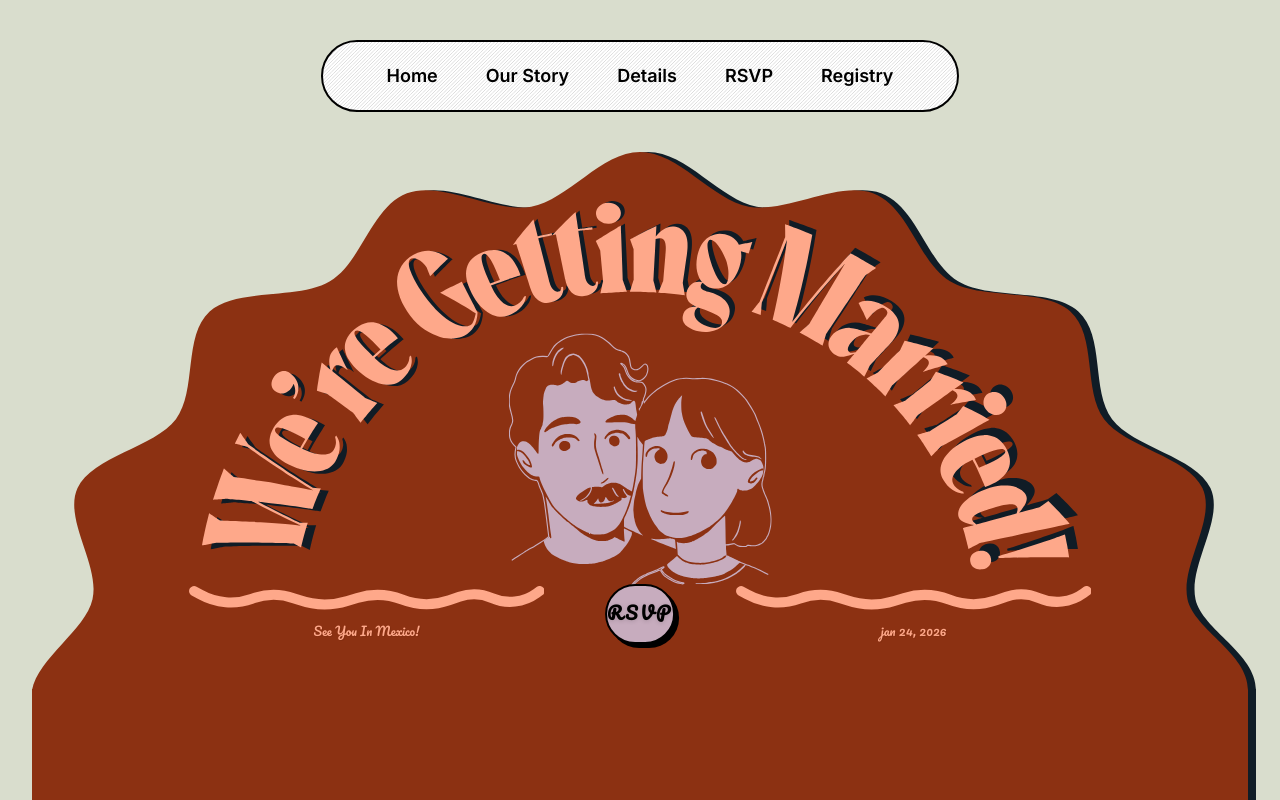
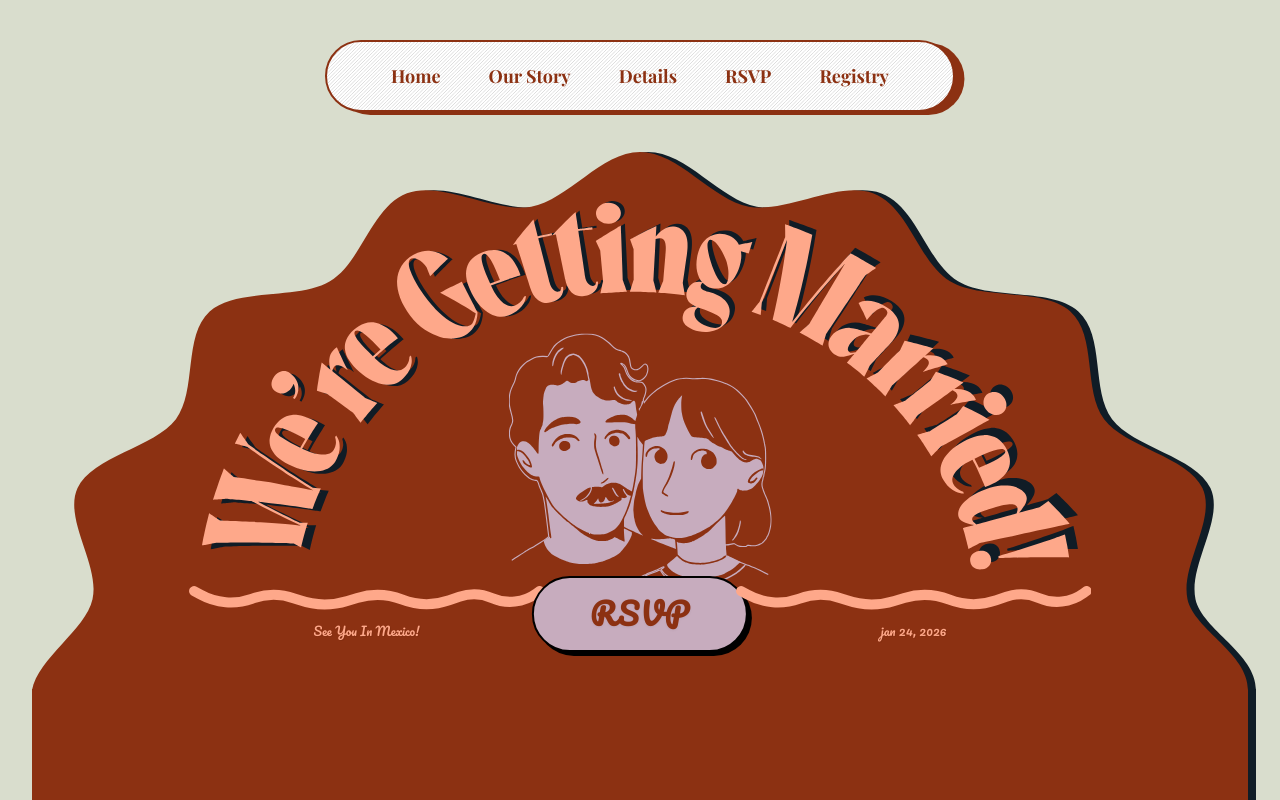
Before and after one commit to rcisneros138/wedding-v2, a Next.js app: page / in a window 1280 px wide. Shown: the top 800 px of the page. Built offline with nearby package versions, Linux system fonts and the light colour scheme.

Commit message:
removing tailwind ts file

```diff
--- a/app/components/Hero.tsx
+++ b/app/components/Hero.tsx
@@ -1,13 +1,10 @@
 import Image from 'next/image'
-import Navigation from './Navigation'
 import ShadowButton from './ShadowButton'
 import WavyLine from './WavyLine'
-import config from '@/tailwind.config'
 
 export default function Hero() {
   return (
     <>
-      <Navigation />
 
       <section className='bg-surface relative flex w-full flex-col items-center justify-start'>
         {/* Hero Arc positioned at bottom */}
@@ -125,8 +122,8 @@ export default function Hero() {
                       </p>
                     </div>
 
-                    {/* RSVP Button - Absolutely centered */}
-                    <div className='absolute top-1/2 left-1/2 -translate-x-1/2 -translate-y-1/2'>
+                    {/* RSVP Button - Centered */}
+                    <div className='absolute left-1/2 top-1/2 -translate-x-1/2 -translate-y-1/2'>
                       <ShadowButton
                         text='RSVP'
                         ariaLabel='RSVP for the wedding'
--- a/app/components/Navigation.tsx
+++ b/app/components/Navigation.tsx
@@ -16,40 +16,39 @@ export default function Navigation() {
           {/* Main nav container */}
           <div className="relative bg-white rounded-[50px] px-16 py-5 border-2 border-primary">
             {/* Diagonal line texture overlay */}
-            <div className="absolute inset-0 rounded-[50px] overflow-hidden opacity-30 pointer-events-none">
             <div
-                className="absolute inset-0 bg-repeat"
+              className="absolute inset-0 rounded-[50px] overflow-hidden opacity-30 pointer-events-none"
               style={{
                 backgroundImage: `url('/images/figma-assets/diagonal-lines.png')`,
                 backgroundSize: '7px 7px',
+                backgroundRepeat: 'repeat'
               }}
             />
-            </div>
 
             {/* Navigation links */}
-            <ul className="relative flex items-center gap-12 text-primary font-semibold text-lg">
+            <ul className="relative flex items-center gap-12 text-primary font-display font-semibold text-lg list-none m-0 p-0">
               <li>
-                <a href="#home" className="hover:text-primary-dark transition-colors">
+                <a href="#home" className="text-primary no-underline hover:text-primary-dark transition-colors">
                   Home
                 </a>
               </li>
               <li>
-                <a href="#our-story" className="hover:text-primary-dark transition-colors">
+                <a href="#our-story" className="text-primary no-underline hover:text-primary-dark transition-colors">
                   Our Story
                 </a>
               </li>
               <li>
-                <a href="#details" className="hover:text-primary-dark transition-colors">
+                <a href="#details" className="text-primary no-underline hover:text-primary-dark transition-colors">
                   Details
                 </a>
               </li>
               <li>
-                <a href="#rsvp" className="hover:text-primary-dark transition-colors">
+                <a href="#rsvp" className="text-primary no-underline hover:text-primary-dark transition-colors">
                   RSVP
                 </a>
               </li>
               <li>
-                <a href="#registry" className="hover:text-primary-dark transition-colors">
+                <a href="#registry" className="text-primary no-underline hover:text-primary-dark transition-colors">
                   Registry
                 </a>
               </li>
@@ -68,20 +67,19 @@ export default function Navigation() {
           {/* Main nav container */}
           <div className="relative bg-white rounded-[50px] px-6 py-4 border-2 border-primary">
             {/* Diagonal line texture overlay */}
-            <div className="absolute inset-0 rounded-[50px] overflow-hidden opacity-30 pointer-events-none">
             <div
-                className="absolute inset-0 bg-repeat"
+              className="absolute inset-0 rounded-[50px] overflow-hidden opacity-30 pointer-events-none"
               style={{
                 backgroundImage: `url('/images/figma-assets/diagonal-lines.png')`,
                 backgroundSize: '7px 7px',
+                backgroundRepeat: 'repeat'
               }}
             />
-            </div>
 
             {/* Nav content */}
             <div className="relative flex items-center justify-between">
               {/* Logo/Title */}
-              <h1 className="text-2xl font-display text-primary">A & R</h1>
+              <h1 className="text-2xl font-display text-primary m-0">A & R</h1>
 
               {/* Hamburger Menu Button */}
               <button
@@ -111,7 +109,7 @@ export default function Navigation() {
 
         {/* Mobile Menu Overlay */}
         {isMenuOpen && (
-          <div className="fixed inset-0 bg-background z-40 flex flex-col pt-24">
+          <div className="fixed inset-0 bg-surface z-40 flex flex-col pt-24">
             {/* Menu container with shadow effect */}
             <div className="mx-6">
               <div className="relative">
@@ -120,12 +118,12 @@ export default function Navigation() {
 
                 {/* Menu background */}
                 <div className="relative bg-white rounded-[30px] px-8 py-10 border-2 border-primary">
-                  <ul className="space-y-6 text-primary text-xl font-medium">
+                  <ul className="space-y-6 text-primary text-xl font-medium font-display list-none m-0 p-0">
                     <li>
                       <a
                         href="#home"
                         onClick={() => setIsMenuOpen(false)}
-                        className="block py-2 hover:text-primary-dark transition-colors"
+                        className="block py-2 text-primary no-underline hover:text-primary-dark transition-colors"
                       >
                         Home
                       </a>
@@ -134,7 +132,7 @@ export default function Navigation() {
                       <a
                         href="#our-story"
                         onClick={() => setIsMenuOpen(false)}
-                        className="block py-2 hover:text-primary-dark transition-colors"
+                        className="block py-2 text-primary no-underline hover:text-primary-dark transition-colors"
                       >
                         Our Story
                       </a>
@@ -143,7 +141,7 @@ export default function Navigation() {
                       <a
                         href="#details"
                         onClick={() => setIsMenuOpen(false)}
-                        className="block py-2 hover:text-primary-dark transition-colors"
+                        className="block py-2 text-primary no-underline hover:text-primary-dark transition-colors"
                       >
                         Details
                       </a>
@@ -152,7 +150,7 @@ export default function Navigation() {
                       <a
                         href="#rsvp"
                         onClick={() => setIsMenuOpen(false)}
-                        className="block py-2 hover:text-primary-dark transition-colors"
+                        className="block py-2 text-primary no-underline hover:text-primary-dark transition-colors"
                       >
                         RSVP
                       </a>
@@ -161,7 +159,7 @@ export default function Navigation() {
                       <a
                         href="#registry"
                         onClick={() => setIsMenuOpen(false)}
-                        className="block py-2 hover:text-primary-dark transition-colors"
+                        className="block py-2 text-primary no-underline hover:text-primary-dark transition-colors"
                       >
                         Registry
                       </a>
--- a/app/components/ShadowButton.tsx
+++ b/app/components/ShadowButton.tsx
@@ -25,14 +25,14 @@ export default function ShadowButton({
   ariaLabel,
   useRelativeSize = false,
 }: ShadowButtonProps) {
-  // Debug: Log the classes being applied
+  // Use Tailwind responsive utilities for sizing
   const divClasses = useRelativeSize
-    ? 'relative flex h-[36px] w-[100%] items-center justify-center overflow-hidden rounded-full border-2 transition-all duration-200 sm:h-[40px] sm:w-[35%] md:h-[50px] md:w-[55%] lg:h-[60px] lg:w-[100%]'
+    ? 'relative flex items-center justify-center overflow-hidden rounded-full border-2 transition-all duration-200 px-6 py-2.5 sm:px-10 sm:py-3.5 md:px-12 md:py-4 lg:px-14 lg:py-4.5'
     : 'relative flex h-[50px] w-[200px] items-center justify-center overflow-hidden rounded-full border-2 transition-all duration-200 md:h-[60px] md:w-[240px] lg:h-[70px] lg:w-[280px]'
 
   return (
     <button
-      className={`group focus:ring-primary mx-auto flex-shrink-0 border-none bg-transparent transition-all duration-300 hover:scale-105 focus:ring-2 focus:ring-offset-2 focus:outline-none active:scale-95 ${className}`}
+      className={`group focus:ring-primary mx-auto flex-shrink-0 border-none bg-transparent transition-all duration-300 hover:scale-105 focus:ring-2 focus:ring-offset-2 focus:outline-hidden active:scale-95 ${className}`}
       onClick={onClick}
       aria-label={ariaLabel || text}
     >
@@ -63,8 +63,8 @@ export default function ShadowButton({
         <span
           className={
             useRelativeSize
-              ? `font-pacifico ${textColor} ${textColorHover} relative text-[0.8em] font-bold tracking-[0.1em] drop-shadow-sm transition-colors duration-300 sm:text-[0.9em] sm:tracking-[0.15em] md:text-[1em] lg:text-[1.1em]`
-              : `font-pacifico ${textColor} ${textColorHover} relative text-[20px] font-bold tracking-[0.15em] drop-shadow-sm transition-colors duration-300 md:text-[24px] md:tracking-[0.2em] lg:text-[28px]`
+              ? `font-pacifico ${textColor} ${textColorHover} relative text-lg font-bold tracking-wider drop-shadow-xs transition-colors duration-300 sm:text-xl md:text-2xl lg:text-3xl`
+              : `font-pacifico ${textColor} ${textColorHover} relative text-[20px] font-bold tracking-[0.15em] drop-shadow-xs transition-colors duration-300 md:text-[24px] md:tracking-[0.2em] lg:text-[28px]`
           }
         >
           {text}
--- a/app/globals.css
+++ b/app/globals.css
@@ -1,4 +1,55 @@
 @import 'tailwindcss';
+
+/* Tailwind CSS v4 Theme Configuration */
+@theme {
+  /* Breakpoints - Must be defined for responsive utilities to work */
+  --breakpoint-sm: 640px;
+  --breakpoint-md: 768px;
+  --breakpoint-lg: 1024px;
+  --breakpoint-xl: 1280px;
+  --breakpoint-2xl: 1536px;
+
+  /* Font Family */
+  --font-family-pacifico: var(--font-pacifico), cursive;
+  --font-family-display: var(--font-playfair), serif;
+
+  /* Colors - Wedding Theme */
+  --color-surface: #d9ddcd;
+  --color-primary: #8c3112;
+  --color-primary-dark: #70270e;
+  --color-accent: #fea88a;
+  --color-purple: #c7acbe;
+  --color-purple-light: #d4b8c9;
+  --color-shadow: #101c26;
+  --color-peach: #fea88a;
+  --color-dark: #101c26;
+  --color-white: #ffffff;
+  --color-black: #000000;
+
+  /* Box Shadows */
+  --shadow-offset-primary: 5px 5px 0px 0px var(--color-primary);
+  --shadow-offset-primary-sm: 3px 3px 0px 0px var(--color-primary);
+  --shadow-offset-shadow: 5px 5px 0px 0px var(--color-shadow);
+  --shadow-offset-shadow-sm: 3px 3px 0px 0px var(--color-shadow);
+  --shadow-offset-black: 8px 8px 0px 0px rgba(0, 0, 0, 1);
+  --shadow-offset-black-sm: 6px 6px 0px 0px rgba(0, 0, 0, 1);
+
+  /* Drop Shadows */
+  --drop-shadow-offset: 5px 5px 0px var(--color-shadow);
+  --drop-shadow-offset-sm: 3px 3px 0px var(--color-shadow);
+  --drop-shadow-offset-black: 5px 5px 0px rgba(0, 0, 0, 1);
+  --drop-shadow-offset-black-sm: 3px 3px 0px rgba(0, 0, 0, 1);
+
+  /* Responsive Padding Values */
+  --padding-button-y: 0.75rem;
+  --padding-button-x: 2rem;
+
+  /* Button Shadow Sizes */
+  --shadow-button: 8px 8px 0px 0px rgba(0, 0, 0, 1);
+  --shadow-button-hover: 6px 6px 0px 0px rgba(0, 0, 0, 1);
+  --shadow-button-sm: 4px 4px 0px 0px rgba(0, 0, 0, 1);
+  --shadow-button-sm-hover: 3px 3px 0px 0px rgba(0, 0, 0, 1);
+}
 
 /* Custom Font Face - Uncomment when you have Recia Serif Display font files
 @font-face {
@@ -32,6 +83,19 @@
     background-color: var(--color-bg);
   }
 
+  /* Reset link styles */
+  a {
+    color: inherit;
+    text-decoration: none;
+  }
+
+  /* Remove default list styles */
+  ul {
+    list-style: none;
+    padding: 0;
+    margin: 0;
+  }
+
   /* Ensure Pacifico font class works */
   .font-pacifico {
     font-family: var(--font-pacifico), cursive !important;
@@ -43,4 +107,24 @@
       font-family: var(--font-pacifico), 'Pacifico', cursive !important;
     }
   }
+
+  /* Force navigation styles */
+  nav ul {
+    list-style: none !important;
+    padding: 0 !important;
+    margin: 0 !important;
+  }
+
+  nav a {
+    color: var(--color-primary) !important;
+    text-decoration: none !important;
+  }
+
+  nav a:hover {
+    color: var(--color-primary-dark) !important;
+  }
+
+  .font-display {
+    font-family: var(--font-display) !important;
+  }
 }
--- a/app/layout.tsx
+++ b/app/layout.tsx
@@ -31,6 +31,7 @@ const reciaSerifDisplay = localfont({
 export const metadata: Metadata = {
   title: 'Ray and Amanda - Wedding',
   description: 'Join us in Mexico on January 24, 2026 to celebrate',
+  viewport: 'width=device-width, initial-scale=1',
 }
 
 export default function RootLayout({
--- a/app/page.tsx
+++ b/app/page.tsx
@@ -1,8 +1,10 @@
+import Navigation from './components/Navigation'
 import Hero from './components/Hero'
 
 export default function Home() {
   return (
     <main className='bg-surface min-h-screen overflow-x-hidden'>
+      <Navigation />
       <Hero />
     </main>
   )
--- a/next.config.js
+++ b/next.config.js
@@ -1,4 +1,15 @@
 /** @type {import('next').NextConfig} */
-const nextConfig = {}
+const nextConfig = {
+  // Enable Turbopack for faster development builds
+
+  // Enable React strict mode for better development experience
+  reactStrictMode: true,
+
+  // Image optimization configuration
+  images: {
+    // Add any remote image domains if needed
+    remotePatterns: [],
+  },
+}
 
 module.exports = nextConfig
--- a/tailwind.config.ts
+++ /dev/null
@@ -1,48 +0,0 @@
-import type { Config } from 'tailwindcss'
-
-const config: Config = {
-  content: [
-    './pages/**/*.{js,ts,jsx,tsx,mdx}',
-    './components/**/*.{js,ts,jsx,tsx,mdx}',
-    './app/**/*.{js,ts,jsx,tsx,mdx}',
-  ],
-  theme: {
-    extend: {
-      fontFamily: {
-        pacifico: ['var(--font-pacifico)', 'cursive'],
-        display: ['var(--font-playfair)', 'serif'],
-      },
-      colors: {
-        surface: 'var(--color-bg)',
-        primary: {
-          DEFAULT: 'var(--color-primary)',
-          dark: 'var(--color-primary-dark)',
-        },
-        accent: {
-          DEFAULT: 'var(--color-accent)',
-          purple: 'var(--color-purple)',
-          'purple-light': 'var(--color-purple-light)',
-        },
-        shadow: 'var(--color-shadow)',
-        peach: 'var(--color-accent)', // #FEA88A
-        dark: 'var(--color-shadow)', // #101C26
-      },
-      boxShadow: {
-        'offset-primary': '5px 5px 0px 0px var(--color-primary)',
-        'offset-primary-sm': '3px 3px 0px 0px var(--color-primary)',
-        'offset-shadow': '5px 5px 0px 0px var(--color-shadow)',
-        'offset-shadow-sm': '3px 3px 0px 0px var(--color-shadow)',
-        'offset-black': '8px 8px 0px 0px rgba(0,0,0,1)',
-        'offset-black-sm': '6px 6px 0px 0px rgba(0,0,0,1)',
-      },
-      dropShadow: {
-        'offset': '5px 5px 0px var(--color-shadow)',
-        'offset-sm': '3px 3px 0px var(--color-shadow)',
-        'offset-black': '5px 5px 0px rgba(0,0,0,1)',
-        'offset-black-sm': '3px 3px 0px rgba(0,0,0,1)',
-      },
-    },
-  },
-  plugins: [],
-}
-export default config
```
Also changed, not shown: 1 other file (tests, documents, lock files or other folders). Lines whose indentation alone changed are shown as unchanged.
